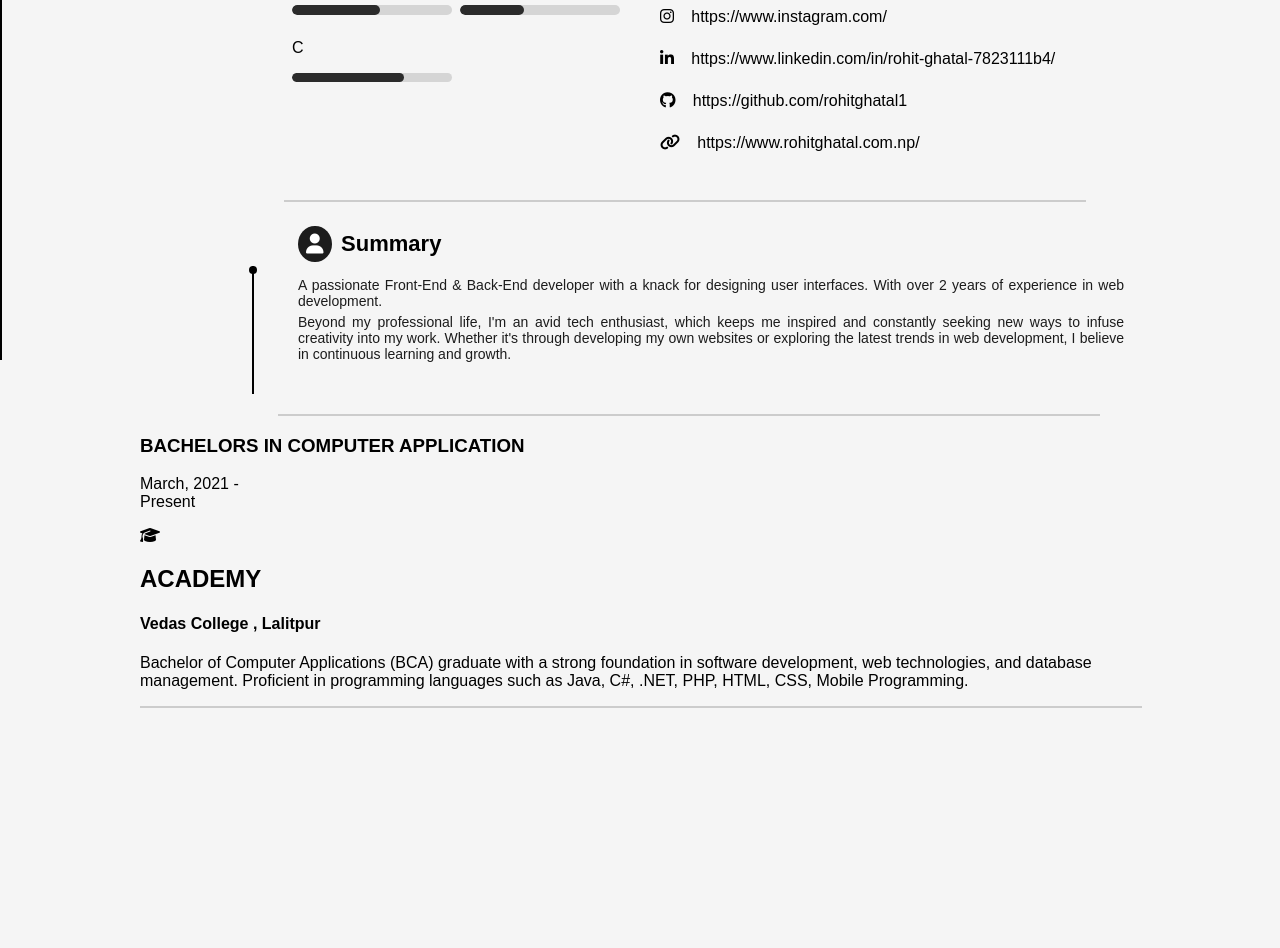
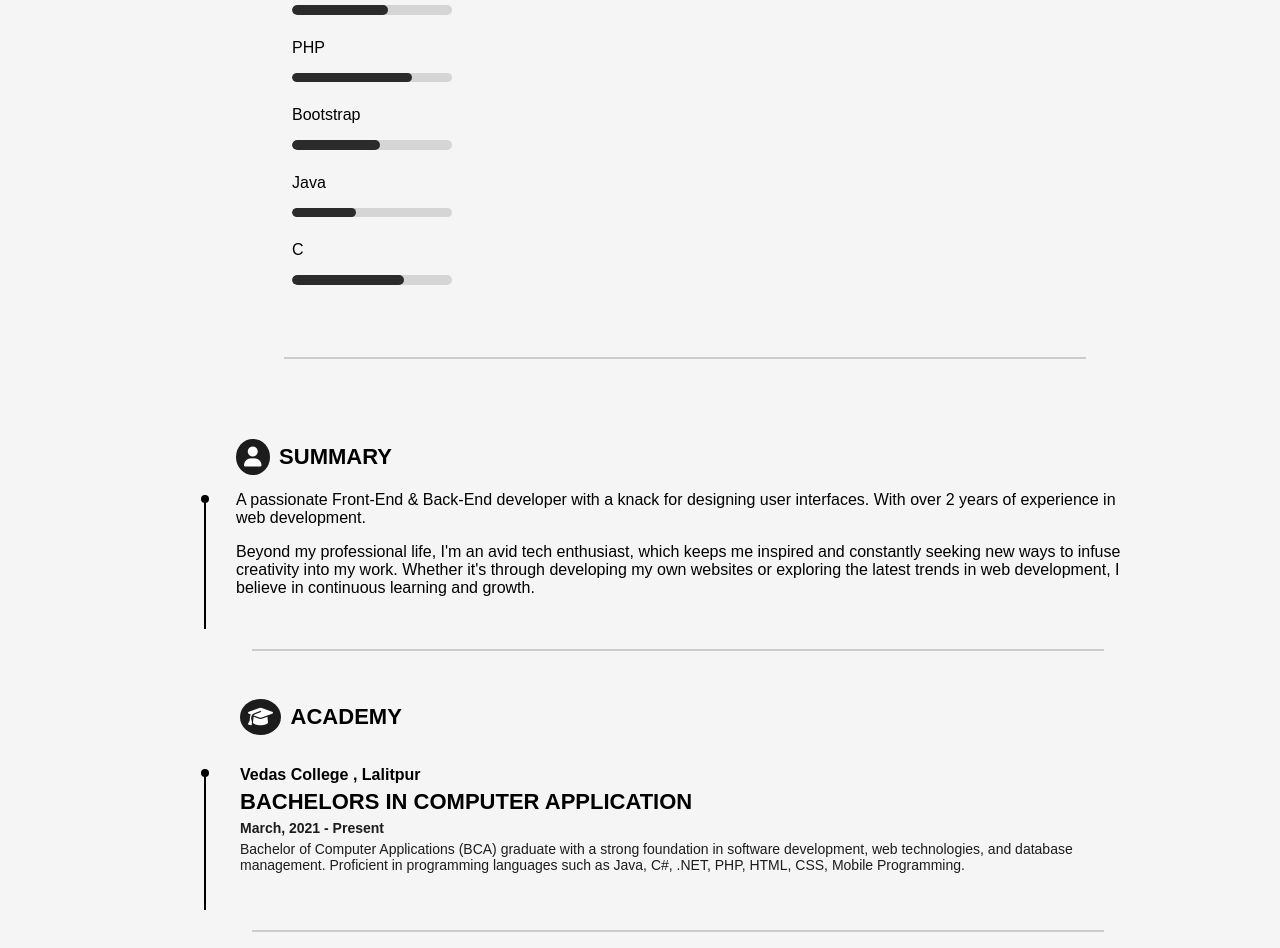
Before and after one commit to rohitghatal1/CVMaker-ReactJS, a React (Create React App) app: page / in a window 1280 px wide. Shown: the part 440-1388 px from the top of the page. Before the commit the page ends 1172 px from the top, so only its background shows below. Built offline with nearby package versions, Linux system fonts and the light colour scheme.

Commit message:
added eduction section

```diff
--- a/src/allTemplates/CreativeTemplate/CreativeTemplate.js
+++ b/src/allTemplates/CreativeTemplate/CreativeTemplate.js
@@ -76,7 +76,7 @@ export default function CreativeTemplate() {
                 </section>
 
                 <section className="summarySection">
-                    <div className="summaryContainer">
+                    <div className="summaryContainer sectionContainer">
                         <div className="line"></div>
                         <div className="summaryContent">
                             <div className="icon">
@@ -97,30 +97,28 @@ export default function CreativeTemplate() {
                             </div>
                         </div>
                     </div>
-                    <hr style={{ width: '82%', margin: '20px auto 0', marginLeft: '8.6rem' }} />
+                    <hr style={{ width: '85%', margin: '20px auto 0', marginLeft: '7rem' }} />
                 </section>
 
                 <section class="education-section">
-                    <div class="left-column">
-                        <h3>BACHELORS IN COMPUTER APPLICATION</h3>
-                        <p>March, 2021 - <br/> Present</p>
-                    </div>
-                    <div class="right-column">
+                    <div className="educationContainer sectionContainer">
                         <div class="line"></div>
                         <div class="content">
                             <div class="icon">
                                 <i class="fas fa-graduation-cap"></i>
+                                <h2>ACADEMY</h2>
                             </div>
                             <div class="text">
-                                <h2>ACADEMY</h2>
-                                <h4>Vedas College , Lalitpur</h4>
-                                <p>Bachelor of Computer Applications (BCA) graduate with a strong foundation in software development, web technologies, and database management. Proficient in programming languages such as Java, C#, .NET, PHP, HTML, CSS, Mobile Programming.</p>
+                                <h3>Vedas College , Lalitpur</h3>
+                                <h2>BACHELORS IN COMPUTER APPLICATION</h2>
+                                <p className='courseTime'>March, 2021 - Present</p>
+                                <p>Bachelor of Computer Applications (BCA) graduate with a strong foundation in software development, web technologies,
+                                and database management. Proficient in programming languages such as Java, C#, .NET, PHP, HTML, CSS, Mobile Programming.</p>
                             </div>
                         </div>
                     </div>
+                    <hr style={{ width: '85%', margin: '20px auto 0', marginLeft: '7rem' }} />
                 </section>
-                <hr />
-
             </div>
         </div>
     )
--- a/src/allTemplates/CreativeTemplate/creativeTemplate.css
+++ b/src/allTemplates/CreativeTemplate/creativeTemplate.css
@@ -73,50 +73,26 @@
     border-radius: 0.5rem;
 }
 
-.contactContainer{
-    margin-top: 3rem;
-    padding: 0.5rem;
-    text-align: left;
-}
-
-.contactItems{
-    margin-top: 2rem;
-    display: flex;
-    justify-content: center;
-    align-items: flex-start;
-    flex-direction: column;
-    gap: 1.5rem;
-}
-
-.contactItems i{
-    margin-right: 0.8rem;
-}
-
-/* .summarySection{
-    padding: 5px;
-} */
-.summaryContainer{
-    margin-left: 7rem;
+.sectionContainer {
+    margin-left: 4rem;
     padding: 1rem;
     display: flex;
     align-items: flex-start;
     position: relative;
-    text-align: justify;
-    padding-bottom: 2rem;
+    margin-top: 2rem;
 }
 
-.line {
-    margin-top: 3.5rem;
+.sectionContainer .line {
+    margin-top: 4.5rem;
     width: 2px;
     background-color: black;
     position: absolute;
     top: 0;
     bottom: 0;
-    left: 20px;
-    margin-left: -20px;
+    left: 0;
 }
 
-.line::before{
+.sectionContainer .line::before {
     content: '';
     width: 0.5rem;
     height: 0.5rem;
@@ -127,36 +103,73 @@
     left: -3px;
 }
 
-.summaryContent {
+.sectionContainer .content {
     display: flex;
+    flex-direction: column;
     align-items: flex-start;
-    margin-left: 30px;
-    flex-direction: column;
+    margin-left: 20px;
 }
 
-.summaryContent .icon {
+.sectionContainer .icon {
     display: flex;
     align-items: center;
     gap: 0.6rem;
     font-size: 20px;
     margin-bottom: 10px;
+    color: black;
 }
 
-.summaryContent .icon i{
+.sectionContainer .icon i {
     background-color: #1c1c1c;
     color: #fff;
     padding: 0.5rem;
     border-radius: 50%;
 }
-.summaryContent .icon h2 {
+
+.sectionContainer .icon h2,
+.sectionContainer .text h2 {
     margin: 0;
     font-size: 22px;
     font-weight: bold;
+    text-transform: uppercase;
+    color: black;
 }
 
-.summaryDetails p {
-    margin: 0;
+.sectionContainer .text {
+    margin-top: 1rem;
+}
+
+.sectionContainer .text h3 {
+    margin: 5px 0;
+    font-size: 1rem;
+    color: black;
+}
+
+.sectionContainer .text p {
+    margin: 5px 0;
     font-size: 14px;
-    margin-top: 5px;
     color: #1c1c1c;
 }
+
+.summaryContent{
+    margin-left: 1rem;
+}
+.summaryContainer {
+    margin-top: 3.5rem;
+}
+
+.educationContainer {
+    margin-left: 4rem;
+    margin-top: 2rem;
+    padding-bottom: 2rem;
+}
+
+.educationContainer .line{
+    margin-top: 5.4rem;
+}
+
+.educationContainer .courseTime{
+    font-size: 1rem;
+    color: black;
+    font-weight: bold;
+}
```
